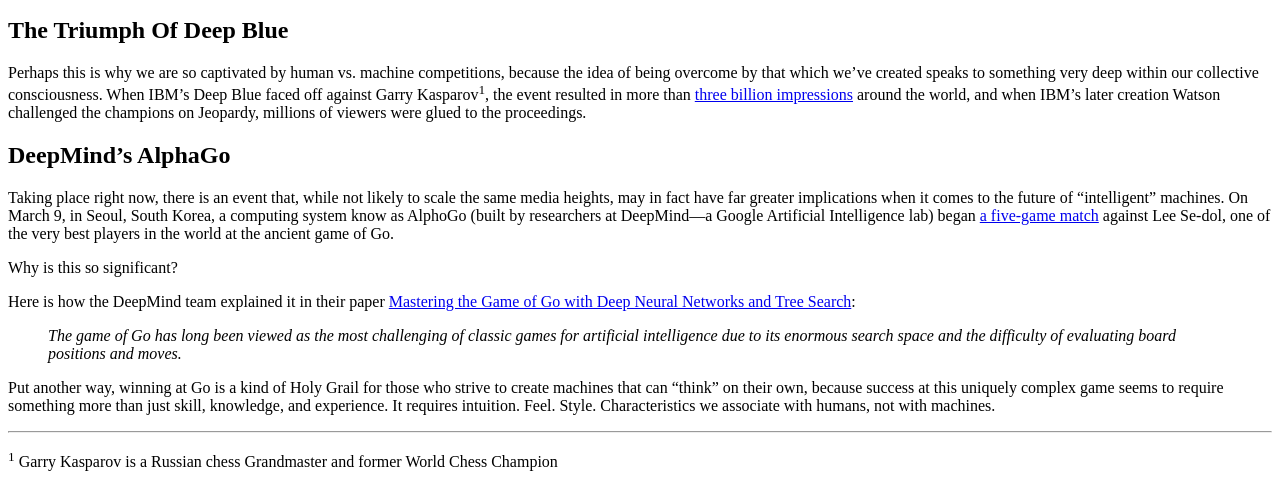
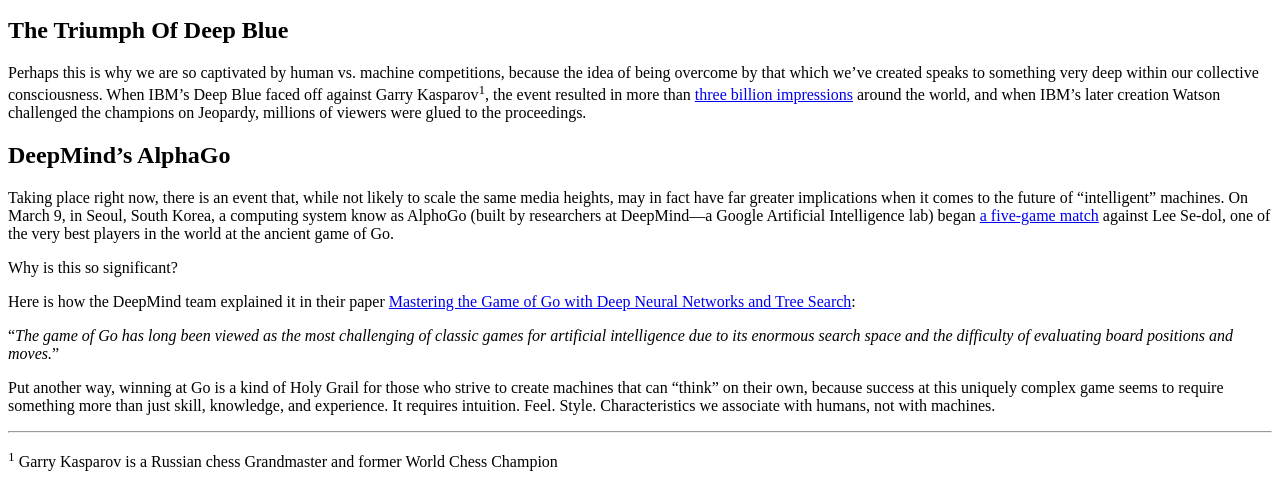
Before and after one commit to SuperGeekJake/frontend-nanodegree-mockup-to-article, a plain HTML site: page index.html in a window 1280 px wide. Shown: the part 577-1064 px from the top of the page. Drawn offline with Linux system fonts and the light colour scheme.

Commit message:
Replace the page's blockquote with a q

```diff
--- a/index.html
+++ b/index.html
@@ -33,9 +33,7 @@
 
   <p>Here is how the DeepMind team explained it in their paper <a href="http://airesearch.com/wp-content/uploads/2016/01/deepmind-mastering-go.pdf">Mastering the Game of Go with Deep Neural Networks and Tree Search</a>:</p>
 
-  <blockquote cite="http://airesearch.com/wp-content/uploads/2016/01/deepmind-mastering-go.pdf">
-    <p><em>The game of Go has long been viewed as the most challenging of classic games for artificial intelligence due to its enormous search space and the difficulty of evaluating board positions and moves.</em></p>
-  </blockquote>
+  <p><q cite="http://airesearch.com/wp-content/uploads/2016/01/deepmind-mastering-go.pdf"><em>The game of Go has long been viewed as the most challenging of classic games for artificial intelligence due to its enormous search space and the difficulty of evaluating board positions and moves.</em></q></p>
 
   <p>Put another way, winning at Go is a kind of Holy Grail for those who strive to create machines that can “think” on their own, because success at this uniquely complex game seems to require something more than just skill, knowledge, and experience. It requires intuition. Feel. Style. Characteristics we associate with humans, not with machines.</p>
 
```
